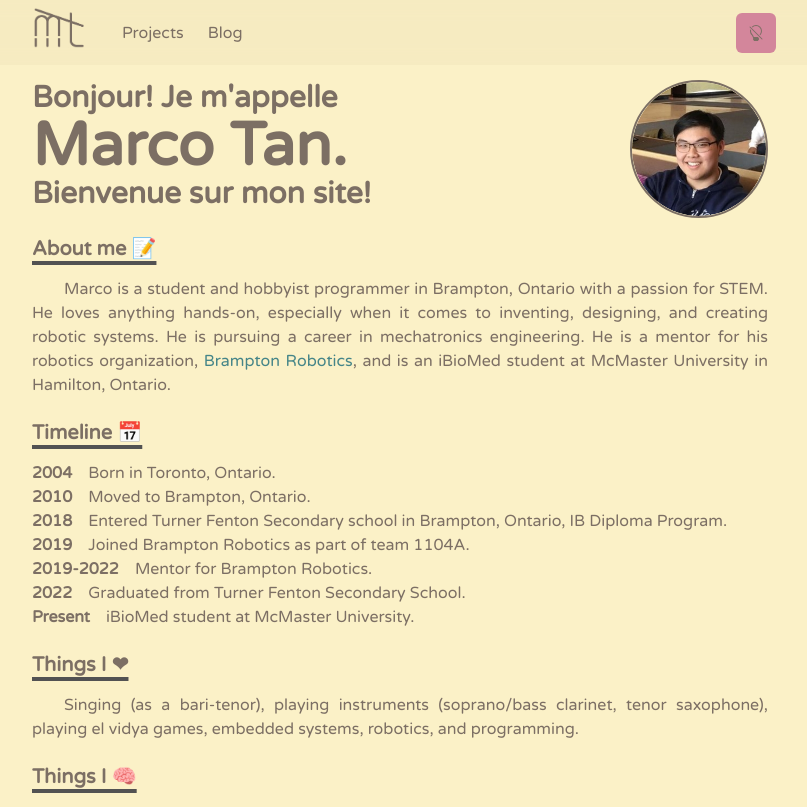
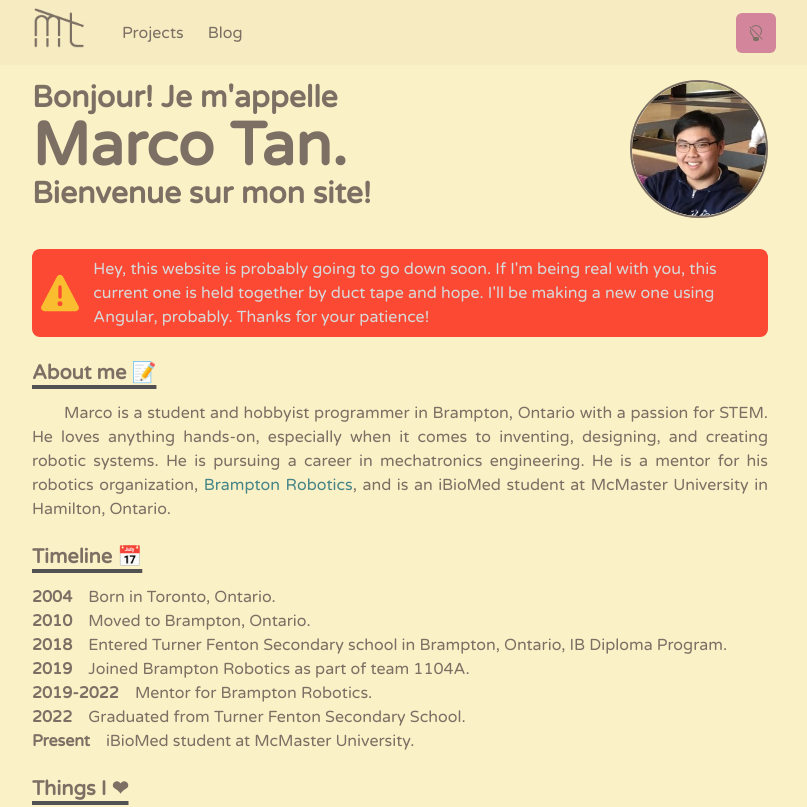
Before and after one commit to IonicArgon/web-v2, a Next.js app: page / in a window 1280 px wide. Shown: the top 807 px of the page, without its empty margins (240-1047 px from the left). Built offline with nearby package versions, Linux system fonts and the light colour scheme.

Commit message:
some last minute changes

```diff
--- a/src/pages/index.js
+++ b/src/pages/index.js
@@ -8,6 +8,9 @@ import {
   List,
   ListItem,
   useColorModeValue,
+  Flex,
+  Spacer,
+  Center
 } from "@chakra-ui/react";
 import GreetingWrapper from "../hooks/greeting";
 import Image from "next/image";
@@ -22,6 +25,7 @@ import {
   IoLogoFacebook,
   IoLogoLinkedin,
 } from "react-icons/io";
+import { WarningTwoIcon } from "@chakra-ui/icons";
 
 const ProfileImage = chakra(Image, {
   shouldForwardProp: (prop) =>
@@ -64,7 +68,25 @@ const Page = () => {
             </Box>
           </Box>
         </Box>
+        <br />
         <Section delay={0.1}>
+          <Flex
+            bgColor={useColorModeValue("#fb4934", "#cc241d")}
+            padding={2}
+            borderRadius="lg"
+            textColor='#d8d8d8'
+          >
+            <Center>
+              <WarningTwoIcon color="#fabd2f" boxSize={10}/>
+            </Center>
+            <Spacer />
+            <Box flex='50'>
+              Hey, this website is probably going to go down soon. If I&apos;m being real with you, this current one is held together by duct tape and hope. I&apos;ll be making a new one using Angular, probably. Thanks for your patience!
+            </Box>
+          </Flex>
+        </Section>
+
+        <Section delay={0.2}>
           <Heading variant="section-title">About me 📝</Heading>
           <Paragraph>
             Marco is a student and hobbyist programmer in Brampton, Ontario with
@@ -79,7 +101,7 @@ const Page = () => {
             Ontario.
           </Paragraph>
         </Section>
-        <Section delay={0.2}>
+        <Section delay={0.3}>
           <Heading variant="section-title">Timeline 📅</Heading>
           <Timeline>
             <TimelineDate>2004</TimelineDate>
@@ -111,7 +133,7 @@ const Page = () => {
             iBioMed student at McMaster University.
           </Timeline>
         </Section>
-        <Section delay={0.3}>
+        <Section delay={0.4}>
           <Heading variant="section-title">Things I ❤</Heading>
           <Paragraph>
             Singing (as a bari-tenor), playing instruments (soprano/bass
@@ -119,7 +141,7 @@ const Page = () => {
             systems, robotics, and programming.
           </Paragraph>
         </Section>
-        <Section delay={0.4}>
+        <Section delay={0.5}>
           <Heading variant="section-title">Things I 🧠</Heading>
           <Skill>
             <SkillIcon color="#458588">
@@ -148,7 +170,7 @@ const Page = () => {
             </SkillIcon>
           </Skill>
         </Section>
-        <Section delay={0.5}>
+        <Section delay={0.6}>
           <Heading variant="section-title">On the 🌐</Heading>
           <List>
             <ListItem>
```
Also changed, not shown: src/pages/projects/dp4.js (+8 -3 lines).
